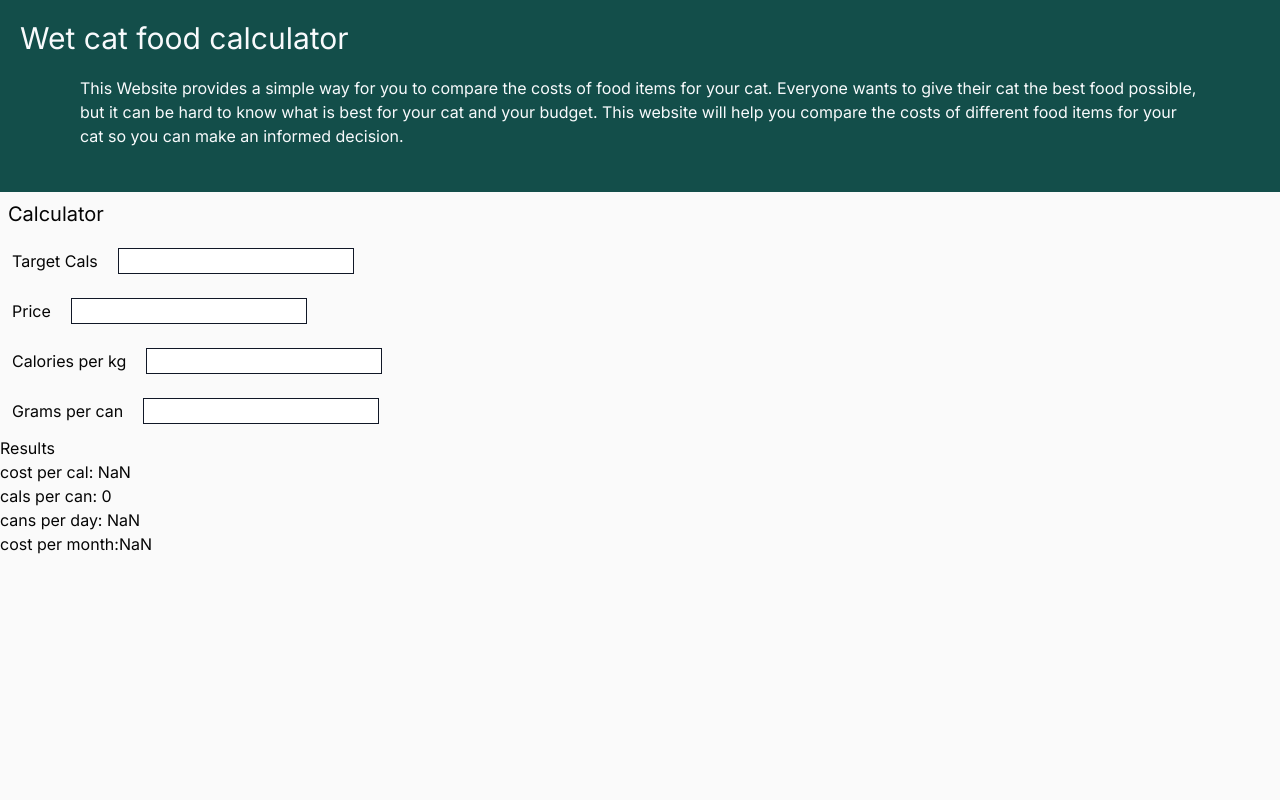
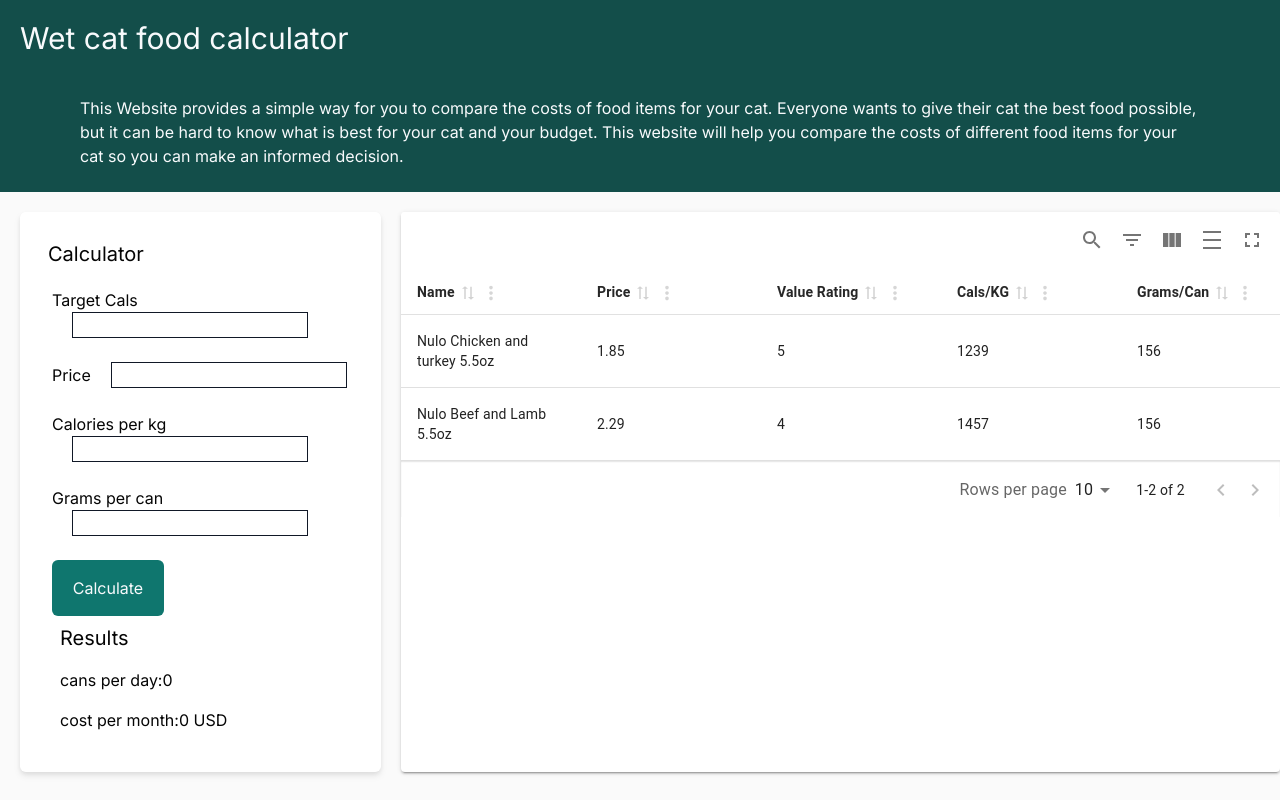
Before and after one commit to RGilmartin/CatFoodWebsite, a Next.js app: page / in a window 1280 px wide. Built offline with nearby package versions, Linux system fonts and the light colour scheme.

Commit message:
fixed styling added table-view

```diff
--- a/package.json
+++ b/package.json
@@ -9,6 +9,12 @@
     "lint": "next lint"
   },
   "dependencies": {
+    "@emotion/react": "^11.11.4",
+    "@emotion/styled": "^11.11.5",
+    "@mui/icons-material": "^5.15.15",
+    "@mui/material": "^5.15.15",
+    "@mui/x-date-pickers": "^7.1.1",
+    "material-react-table": "^2.12.1",
     "next": "^14.1.4",
     "react": "^18",
     "react-dom": "^18"
--- a/src/app/layout.tsx
+++ b/src/app/layout.tsx
@@ -5,8 +5,8 @@
 const inter = Inter({ subsets: ["latin"] });
 
 export const metadata: Metadata = {
-  title: "Create Next App",
-  description: "Generated by create next app",
+  title: "Wet food for cats",
+  description: "Database of wet food for cats",
 };
 
 export default function RootLayout({
--- a/src/app/lib/definitions.ts
+++ b/src/app/lib/definitions.ts
@@ -5,6 +5,7 @@
   price: number;
   currency: "USD" | "EUR" | "GBP";
   value_rating: number;
+  // food: Food;
 };
 
 export type Food = {
--- /dev/null
+++ b/src/app/lib/food_temp.ts
@@ -0,0 +1,20 @@
+import { Food, Can } from "./definitions";
+
+export const food: Can[] = [
+  {
+    name: "Nulo Chicken and turkey 5.5oz",
+    cal_kg: 1239,
+    gr_can: 156,
+    price: 1.85,
+    currency: "USD",
+    value_rating: 5,
+  },
+  {
+    name: "Nulo Beef and Lamb 5.5oz",
+    cal_kg: 1457,
+    gr_can: 156,
+    price: 2.29,
+    currency: "USD",
+    value_rating: 4,
+  },
+];
--- a/src/app/page.tsx
+++ b/src/app/page.tsx
@@ -1,12 +1,13 @@
 import Image from "next/image";
 import Calculator from "./ui/calculator";
+import FoodTable from "./ui/food_db";
 
 export default function Home() {
   return (
     <div className="">
-      <div className="bg-teal-900 h-48">
+      <div className="bg-teal-900 min-h-48">
         <h1 className="p-5 text-3xl text-slate-50">Wet cat food calculator</h1>
-        <p className="px-20 text-slate-50">
+        <p className="px-20 py-5 text-slate-50">
           This Website provides a simple way for you to compare the costs of
           food items for your cat. Everyone wants to give their cat the best
           food possible, but it can be hard to know what is best for your cat
@@ -15,7 +16,14 @@
           decision.
         </p>
       </div>
-      <Calculator />
+
+      {/* Flexbox to hold the Calculator and database */}
+      <div className="flex flex-row my-5">
+        <div className="bg-white rounded-md drop-shadow-md p-5 my-0 mx-5">
+          <Calculator />
+        </div>
+        <FoodTable />
+      </div>
     </div>
   );
 }
--- a/src/app/ui/calculator.tsx
+++ b/src/app/ui/calculator.tsx
@@ -2,12 +2,23 @@
 import { useState } from "react";
 
 export default function Calculator() {
-  const [price, setprice] = useState(0);
-  const [cal_kg, setcal_kg] = useState(0);
-  const [gr_can, setgr_can] = useState(0);
-  const [cost_day, setcost_day] = useState(0);
-  const [targ_cals, settarg_cals] = useState(0);
-  const [cost_cal, setcost_cal] = useState(0);
+  const [price, setprice] = useState(0); // price per can
+  const [cal_kg, setcal_kg] = useState(0); // calories per kg
+  const [gr_can, setgr_can] = useState(0); // grams per can
+  const [cans_day, setcans_day] = useState(0); // cans per day
+  const [targ_cals, settarg_cals] = useState(0); // target calories
+  const [cost_month, setcost_month] = useState(0); // cost per month
+
+  function calculate() {
+    setcans_day(
+      Math.round((targ_cals / (gr_can * (cal_kg / 1000))) * 100) / 100,
+    );
+    setcost_month(
+      Math.round(
+        price * (targ_cals / (gr_can * (cal_kg / 1000))) * (375 / 12) * 100,
+      ) / 100,
+    );
+  }
 
   return (
     <div>
@@ -44,14 +55,21 @@
           onChange={(e) => setgr_can(e.target.valueAsNumber)}
         />
       </div>
-      <div>
-        <h2>Results</h2>
-        <p>cost per cal: {price / cal_kg}</p>
-        <p>cals per can: {gr_can * (cal_kg / 1000)}</p>
-        <p>cans per day: {targ_cals / (gr_can * (cal_kg / 1000))}</p>
-        <p>
+      <div className="p-3">
+        <button
+          className="h-14 w-28 bg-teal-700 text-slate-50 rounded-md"
+          onClick={calculate}
+        >
+          Calculate
+        </button>
+        <h2 className="text-xl p-2">Results</h2>
+        <p className="p-2">
+          cans per day:
+          {cans_day.toString()}
+        </p>
+        <p className="p-2">
           cost per month:
-          {price * (targ_cals / (gr_can * (cal_kg / 1000))) * (375 / 12)}
+          {cost_month.toString() + " " + "USD"}
         </p>
         <p></p>
       </div>
--- /dev/null
+++ b/src/app/ui/food_db.tsx
@@ -0,0 +1,48 @@
+"use client";
+import {
+  MRT_ColumnDef,
+  MaterialReactTable,
+  useMaterialReactTable,
+} from "material-react-table";
+import { Can } from "../lib/definitions";
+import { useMemo } from "react";
+import { food } from "../lib/food_temp";
+const FoodTable = () => {
+  const columns = useMemo<MRT_ColumnDef<Can>[]>(
+    () => [
+      {
+        header: "Name",
+        accessorKey: "name",
+      },
+      {
+        header: "Price",
+        accessorKey: "price",
+      },
+      {
+        header: "Value Rating",
+        accessorKey: "value_rating",
+      },
+      {
+        header: "Cals/KG",
+        accessorKey: "cal_kg",
+      },
+      {
+        header: "Grams/Can",
+        accessorKey: "gr_can",
+      },
+      {
+        header: "Currency",
+        accessorKey: "currency",
+      },
+    ],
+    [],
+  );
+
+  const table = useMaterialReactTable({
+    columns,
+    data: food,
+  });
+  return <MaterialReactTable table={table} />;
+};
+
+export default FoodTable;
```
Also changed, not shown: 1 other file (tests, documents, lock files or other folders).
